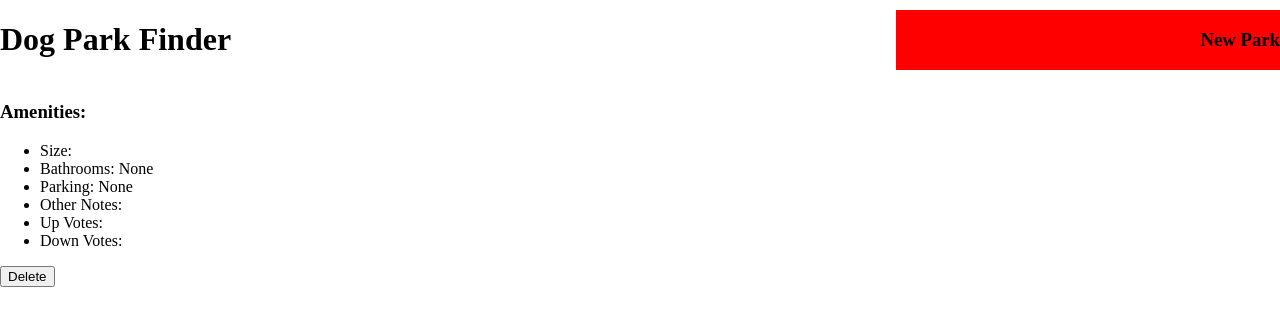
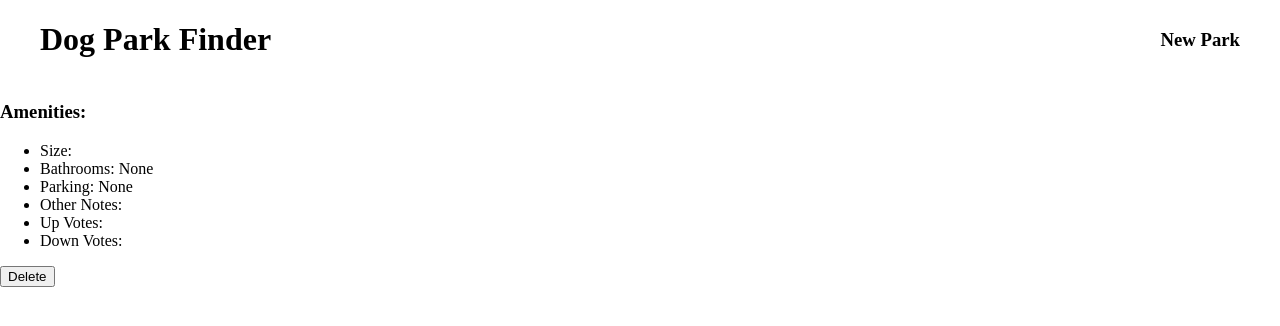
Before and after one commit to jessicasklee/ReactJS-Front-End-Dog-Park-Finder-App, a React (Create React App) app in the folder dog-park/: page /1 in a window 1280 px wide. Shown: the top 326 px of the page. Built offline with nearby package versions, Linux system fonts and the light colour scheme; no server answers.

Commit message:
add simple styling

```diff
--- a/dog-park/src/App/App.css
+++ b/dog-park/src/App/App.css
@@ -6,9 +6,17 @@ header {
 }
 
 header nav {
-  width: 30%;
+  margin-right: 40px;
   display: flex;
   justify-content: flex-end;
   align-items: center;
-  background-color: red;
 }
+
+header h1 {
+  margin-left: 40px;
+}
+
+a {
+  text-decoration: none;
+  color: black;
+}
--- a/dog-park/src/App/App.js
+++ b/dog-park/src/App/App.js
@@ -1,6 +1,6 @@
 import React, { Component } from 'react';
 import './App.css';
-import { Route } from 'react-router-dom'
+import { Route, Link, Switch } from 'react-router-dom'
 import Home from '../Home/Home'
 import Create from '../Create/Create'
 import Show from '../Show/Show';
@@ -12,14 +12,16 @@ class App extends Component {
     return (
       <div className="App">
         <header>
-          <h1>Dog Park Finder</h1>
+          <Link to="/"><h1>Dog Park Finder</h1></Link>
           <nav>
-            <h3>New Park</h3>
+            <Link to="/create"><h3>New Park</h3></Link>
           </nav>
         </header>
-        <Route path="/" exact component={Home} />
-        <Route path="/create" component={Create} />
-        <Route path="/:id" component={Show} />
+        <Switch>
+          <Route path="/create" component={Create} />
+          <Route path="/:id" component={Show} />
+          <Route path="/" component={Home} />
+        </Switch>
       </div>
     );
   }
--- /dev/null
+++ b/dog-park/src/Home/Home.css
@@ -0,0 +1,14 @@
+.home {
+  display: flex;
+  flex-direction: column;
+  align-items: center;
+}
+
+.park-container {
+  width: 500px;
+  border: 2px solid black;
+  border-radius: 5px;
+  background-color: #533e3e;
+  color: white;
+  padding: 2%;
+}
--- a/dog-park/src/Home/Home.js
+++ b/dog-park/src/Home/Home.js
@@ -1,6 +1,8 @@
 import React, { Component } from 'react';
 import axios from 'axios'
 import { Link } from 'react-router-dom'
+
+import './Home.css'
 
 const url = 'http://localhost:8080/parks'
 
```
